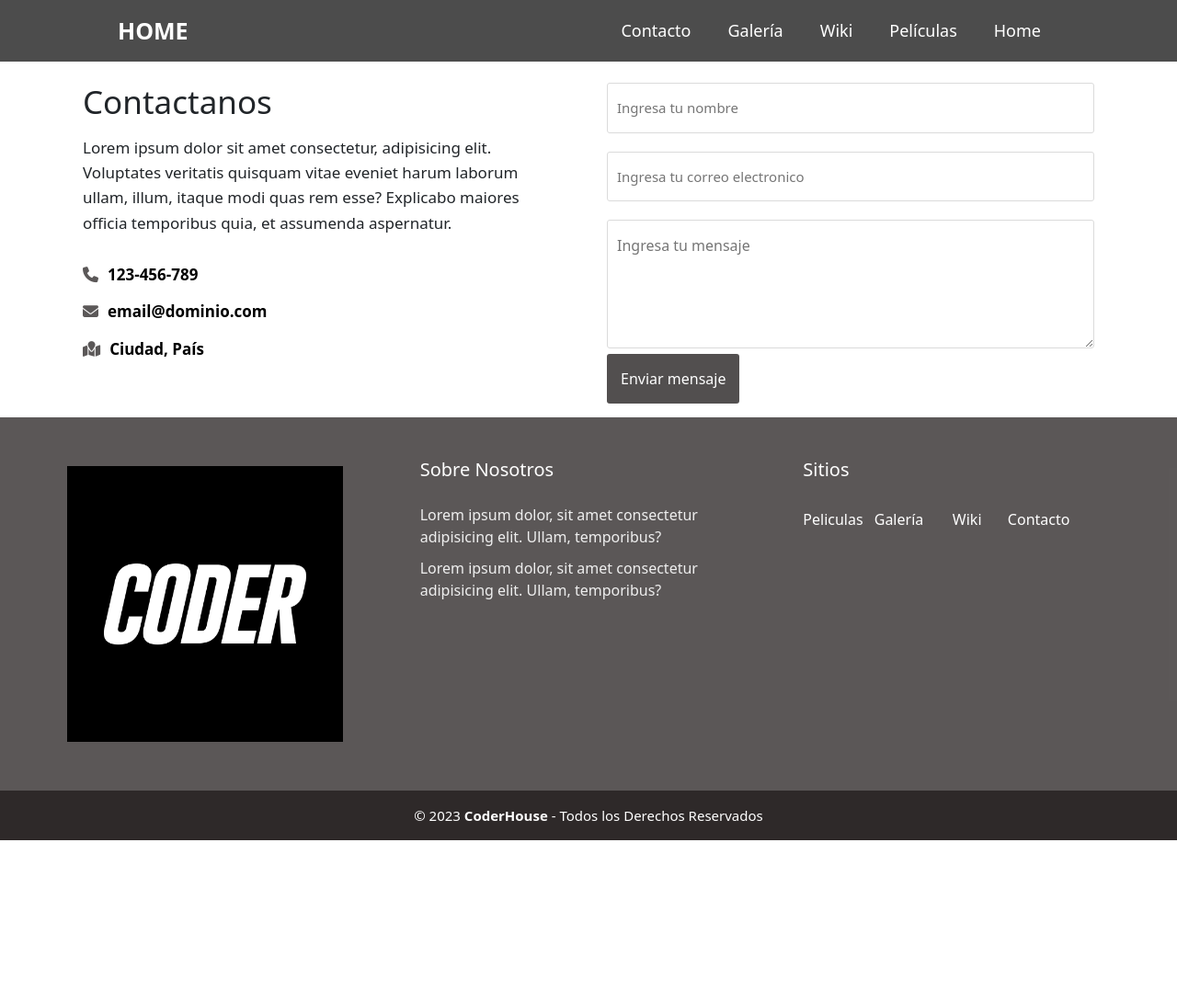
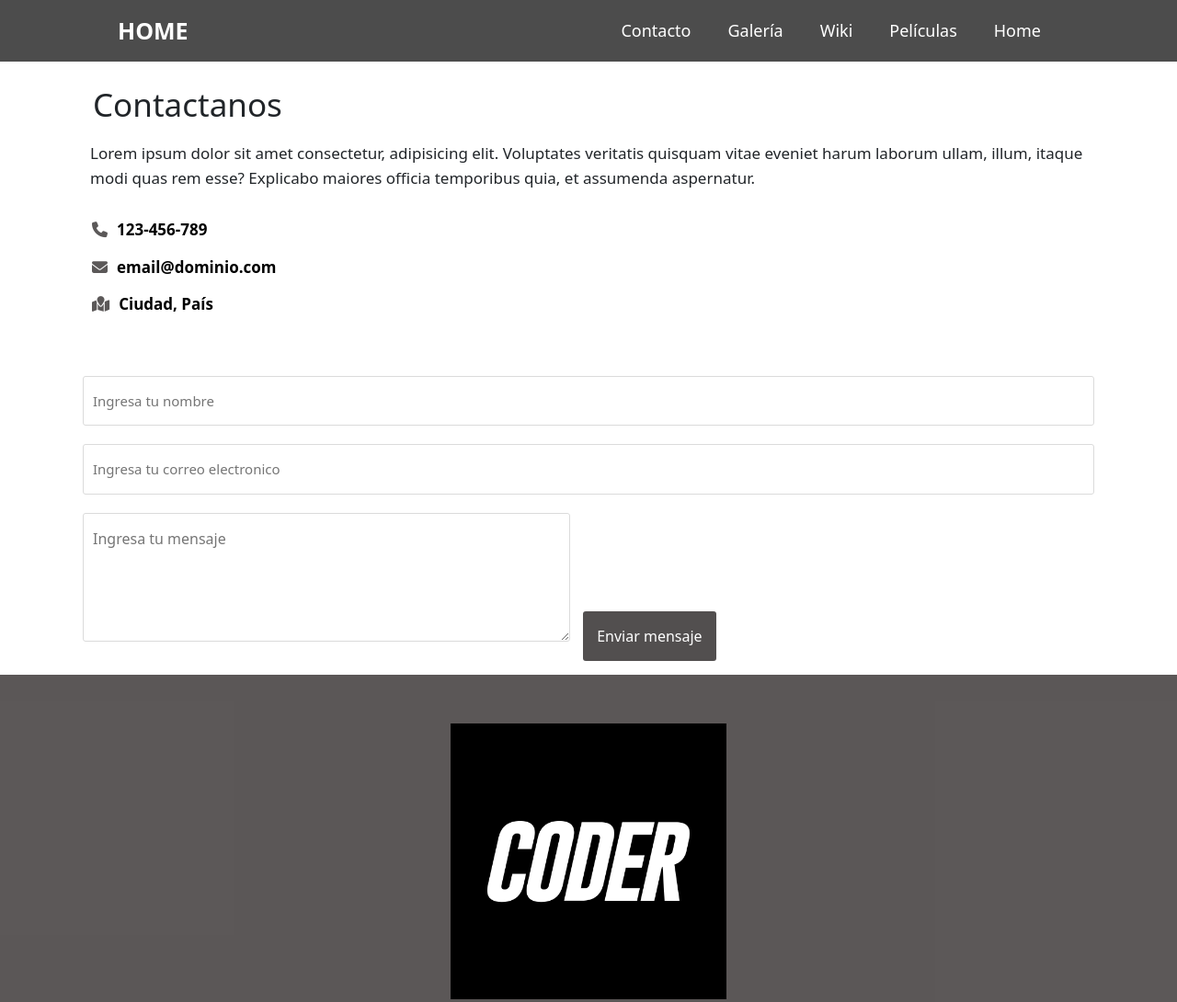
Before and after one commit to Flynn271099/Segunda-Entrega-DW, a plain HTML site: page pages/contacto.html in a window 1280 px wide. Shown: the top 1090 px of the page at 92% size. Before the commit the page ends 914 px from the top, so only its background shows below. Drawn offline with nearby package versions, Linux system fonts and the light colour scheme.

Commit message:
Cambios en contacto css

```diff
--- a/css/style.css
+++ b/css/style.css
@@ -149,7 +149,7 @@ li a:hover:not(.active) {
   max-width: 1200px;
   margin: auto;
   display: grid;
-  grid-template-columns: repeat(3, 1fr);
+  grid-template-columns: repeat(1, 1fr);
   grid-gap: 50px;
   padding: 45px 0px;
 }
@@ -266,7 +266,7 @@ li a:hover:not(.active) {
   max-width: 1100px;
   margin: auto;
   display: grid;
-  grid-template-columns: repeat(2, 1fr);
+  grid-template-columns: repeat(1, 1fr);
   grid-gap: 50px;
   margin-top: 90px;
   margin-bottom: 15px;
@@ -274,11 +274,14 @@ li a:hover:not(.active) {
 
 .container-form h2{
   margin-bottom: 15px;
+  margin-left: 8px;
   font-size: 35px;
+  padding: 3px;
 }
 .container-form p{
  font-size: 17px;
  line-height: 1.6;
+ margin-left: 8px;
  margin-bottom: 30px;
 }
 .container-form a{
@@ -293,6 +296,7 @@ li a:hover:not(.active) {
 .container-form a i{
   color: rgba(28, 23, 23, 0.722);
   margin-right: 10px;
+  margin-left: 10px;
 }
 .container-form form .campo, textarea{
   width: 100%;
@@ -310,6 +314,7 @@ li a:hover:not(.active) {
   max-height: 150px;
 }
 .container-form .btn-enviar{
+  margin-left: 10px;
   padding: 15px;
   font-size: 16px;
   border: none;
```
